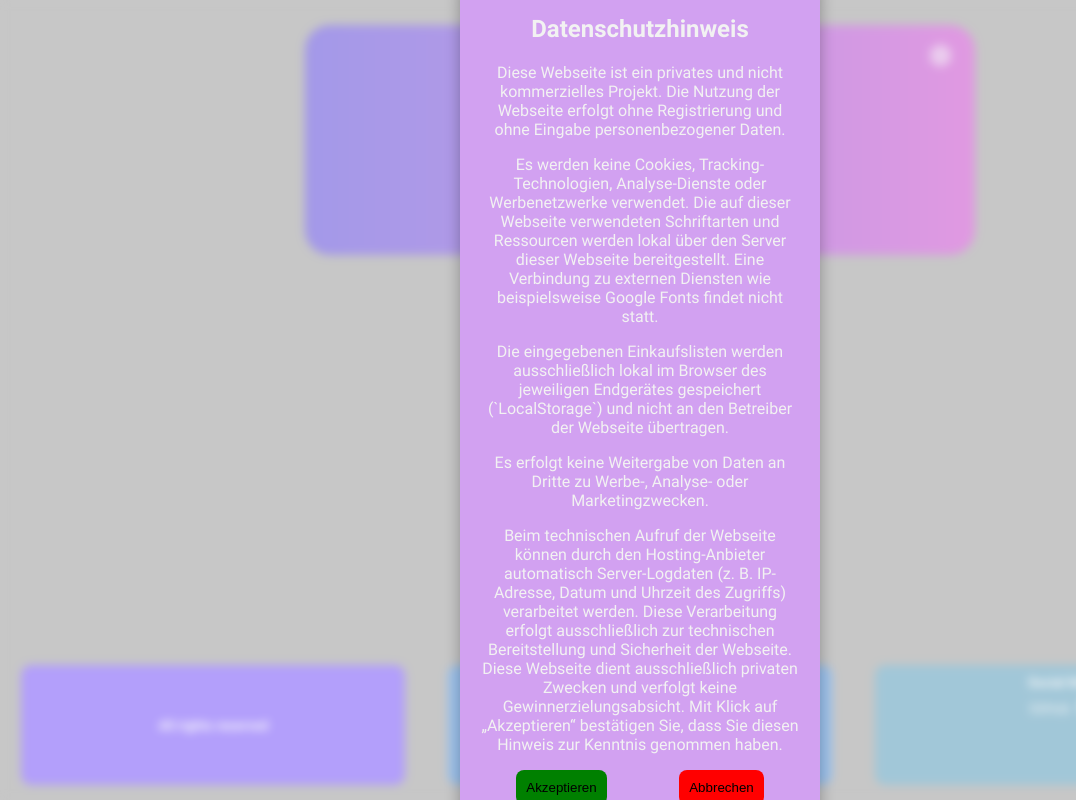
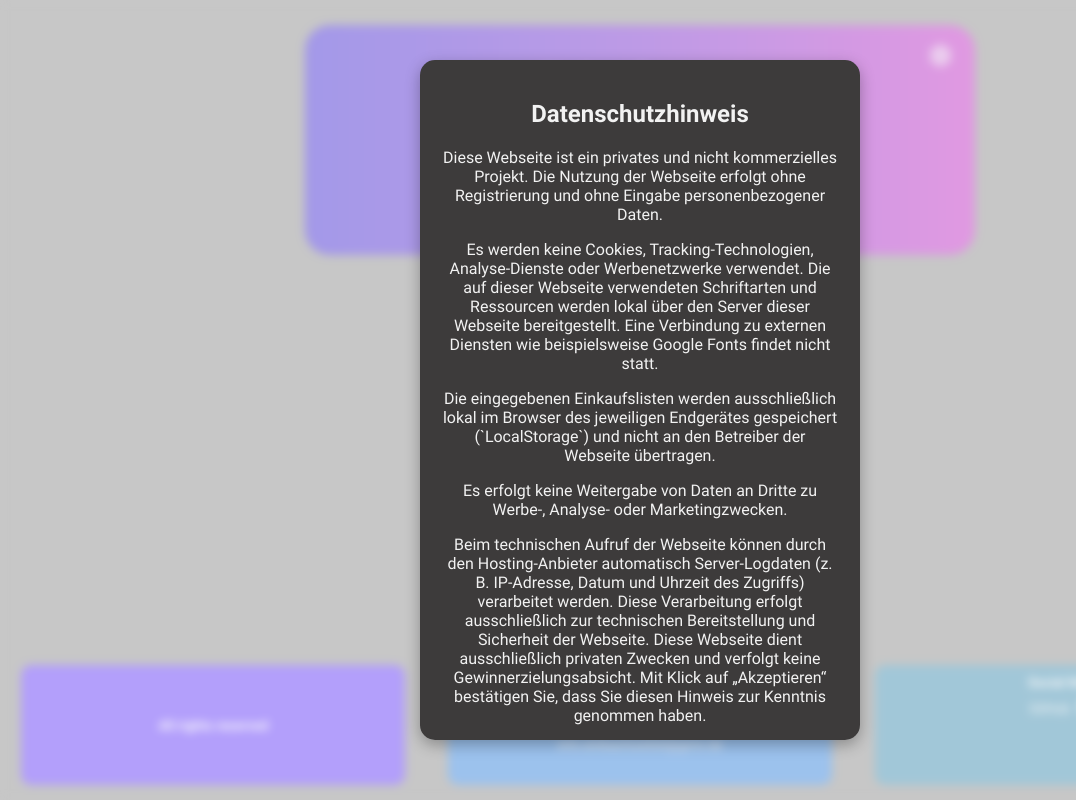
Before and after one commit to th-orsten/shoppinglist, a plain HTML site: page index.html in a window 1280 px wide. Shown: the full height of the page, 0-1076 px from the left. Drawn offline with Linux system fonts and the light colour scheme.

Commit message:
scrollbar

```diff
--- a/style.css
+++ b/style.css
@@ -19,6 +19,8 @@
   /* Hervorhebungsfarbe 4 */
   --highlight-color-5: #D2A1F1;
   /* Hervorhebungsfarbe 5 */
+  --highlight-color-6: #3d3b3b;
+  /* Hervorhebungsfarbe 6 */
   --delete-color: red;
   /* Farbe für Löschaktionen */
   --gradient-color-one: #1A00C7;
@@ -45,6 +47,8 @@
   /* Hervorhebungsfarbe 4 */
   --highlight-color-5: #302f2f;
   /* Hervorhebungsfarbe 5 */
+  --highlight-color-6: #3d3b3b;
+  /* Hervorhebungsfarbe 6 */
   --delete-color: red;
   /* Farbe für Löschaktionen */
   --gradient-color-one: #1d2020;
@@ -71,6 +75,8 @@
   /* Hervorhebungsfarbe 4 */
   --highlight-color-5: #F23030;
   /* Hervorhebungsfarbe 5 */
+  --highlight-color-6: #3d3b3b;
+  /* Hervorhebungsfarbe 6 */
   --delete-color: red;
   /* Farbe für Löschaktionen */
   --gradient-color-one: #1A72B8;
@@ -507,13 +513,20 @@ footer {
 
 /* Fenster */
 .consent-box {
-  width: 320px;
-  background: var(--highlight-color-5);
+  width: 90%;
+  max-width: 400px;
+
+  max-height: 80vh;       /* 🔥 wichtig */
+  overflow-y: auto;       /* 🔥 Scroll wenn zu groß */
+  scroll-behavior: smooth;
+
+  background: var(--highlight-color-6);
   color: var(--font-color);
   padding: 20px;
   border-radius: 15px;
   text-align: center;
   font-family: 'Roboto';
+
   box-shadow: 0 5px 15px rgba(0,0,0,0.3);
 }
 
```
